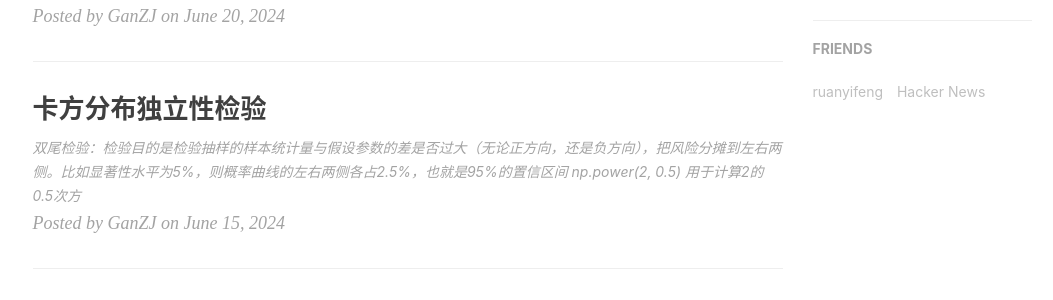
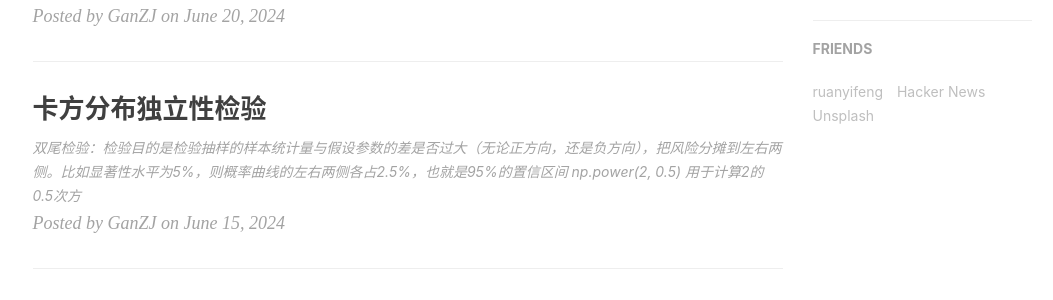
Before and after one commit to Lhrek/Lhrek.github.io, a Jekyll site: the page built from index.html, in a window 1280 px wide and 900 px high, scrolled down 840 px. Shown: the part 153-453 px from the top of the window, without its empty margins (135-1188 px from the left). Built offline with Jekyll 4.4.1, drawn with Linux system fonts in a browser that asks for light colours; nearby versions of some CDN libraries; the list of posts is cut into pages by our own code; comment, search, counter and statistics services are not loaded.

Commit message:
mac commit

```diff
--- a/_config.yml
+++ b/_config.yml
@@ -92,6 +92,7 @@ page-mathjax: false
 friends:
   [
     { title: "ruanyifeng", href: "https://www.ruanyifeng.com/blog/" },
-    { title: "Hacker News", href: "https://news.ycombinator.com/news" }
+    { title: "Hacker News", href: "https://news.ycombinator.com/news" },
+    { title: "Unsplash", href: "https://unsplash.com/" }
 
   ]
```
